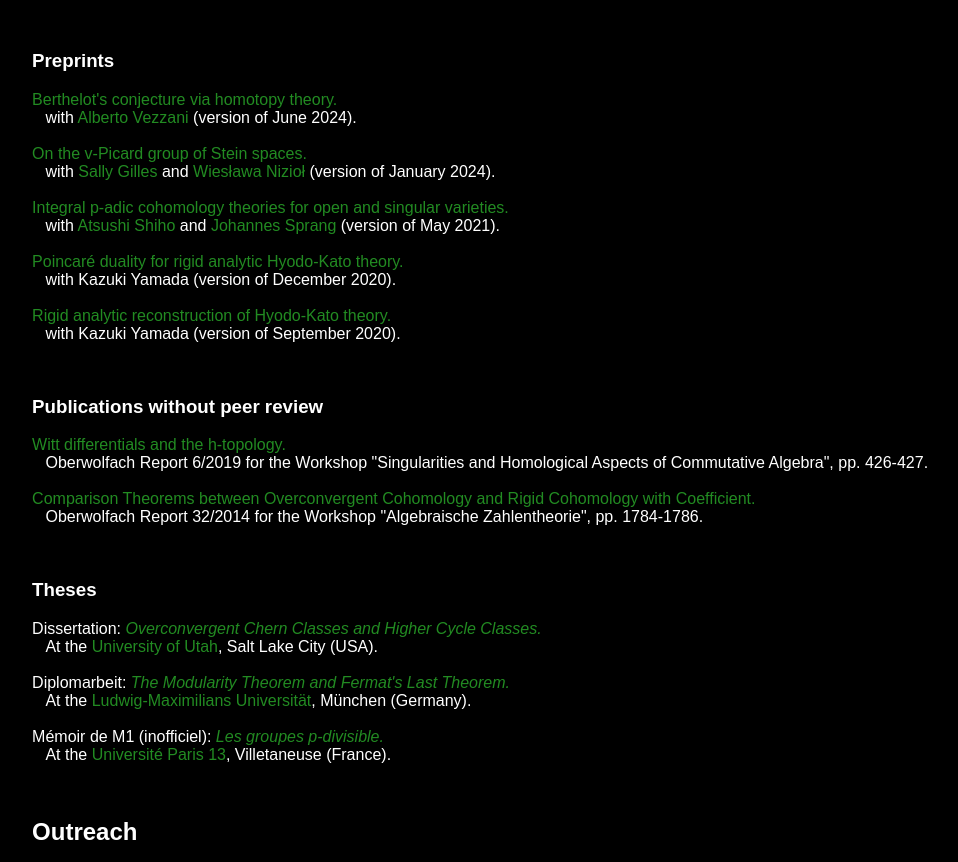
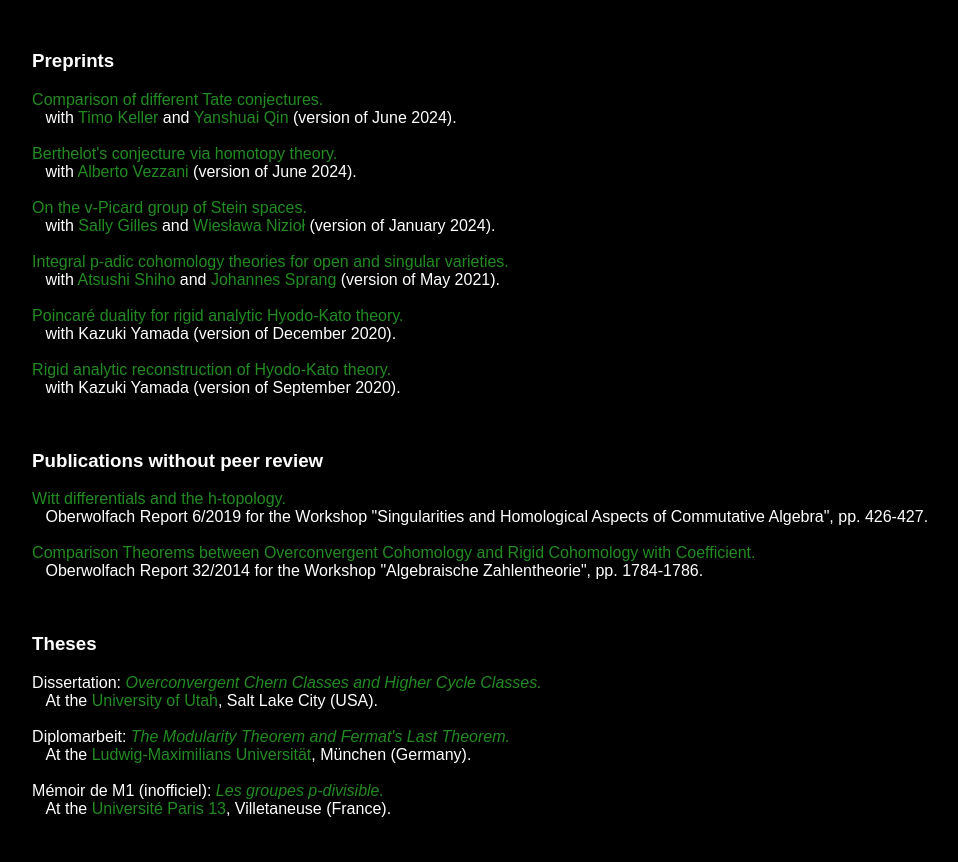
Before and after one commit to ErtlVroni/ertlvroni.github.io, a plain HTML site: page index.html in a window 1280 px wide. Shown: the part 1763-2625 px from the top of the page, without its empty margins (189-1147 px from the left). Drawn offline with Linux system fonts and the light colour scheme.

Commit message:
Update preprints

```diff
--- a/index.html
+++ b/index.html
@@ -219,6 +219,8 @@ Here is a detailed <a href="Ertl_CV_2023-24.pdf">CV</a>.
 <h3>Preprints</h3>
 
 <p>
+<a href="https://arxiv.org/abs/2012.01337">Comparison of different Tate conjectures.</a><br>
+&nbsp;&nbsp;&nbsp;with <a href="https://timo-keller.de/">Timo Keller</a> and <a href="https://sites.google.com/view/ysqin/">Yanshuai Qin</a> (version of June 2024).<br><br>
 <a href="https://arxiv.org/abs/2406.02182">Berthelot's conjecture via homotopy theory.</a><br>
 &nbsp;&nbsp;&nbsp;with <a href="https://sites.unimi.it/vezzani/">Alberto Vezzani</a> (version of June 2024).<br><br>
 <a href="https://arxiv.org/abs/2312.14649">On the v-Picard group of Stein spaces.</a><br>
```
Also changed, not shown: index2.html (+2 -0 lines).
